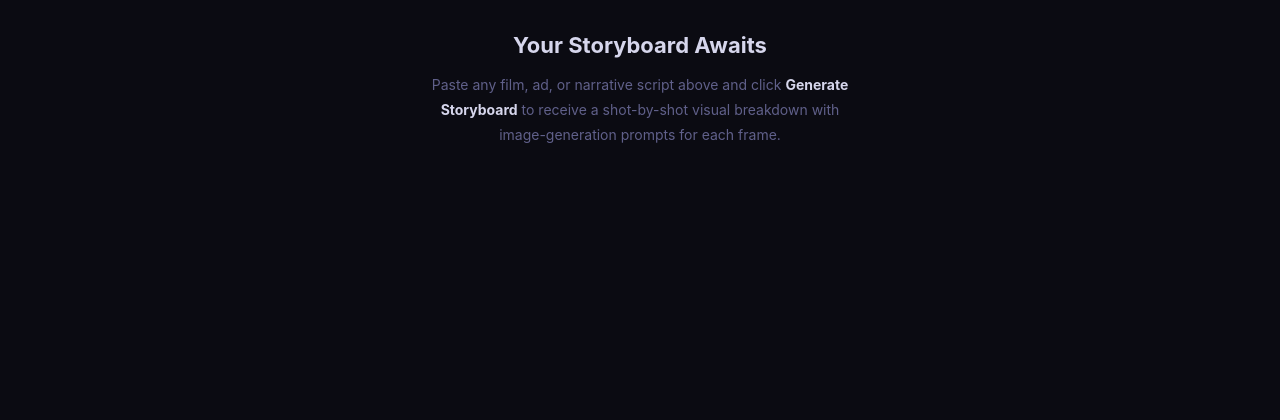
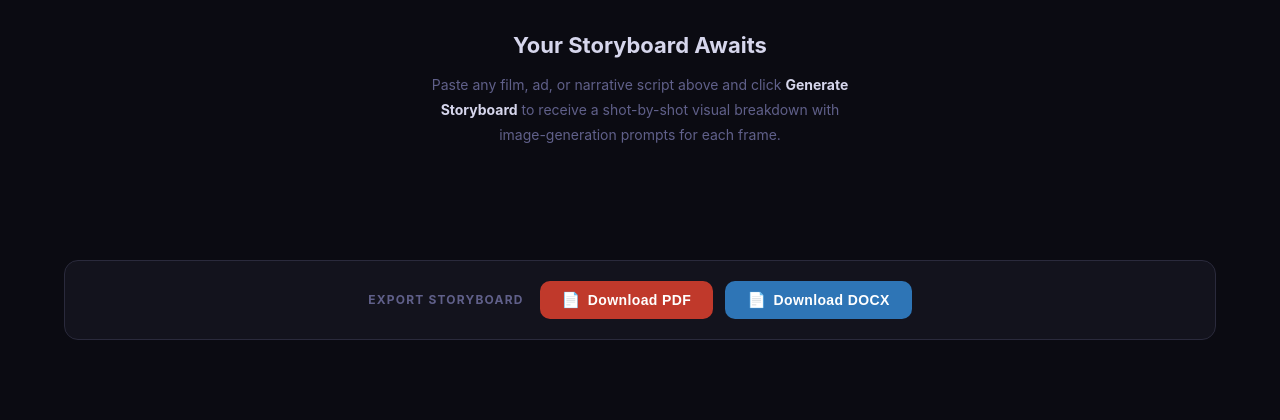
Before and after one commit to riyonistall/STORY-BOAD-GENERATOR-, a Flask app: page / in a window 1280 px wide. Shown: the part 743-1163 px from the top of the page. Before the commit the page ends 886 px from the top, so only its background shows below. Run offline with Flask 3, Linux system fonts and the light colour scheme.

Commit message:
Add PDF and DOCX export options below storyboard
- Download toolbar appears after storyboard is generated
- PDF: window.print() with clean print CSS (hides UI chrome, formats cards)
- DOCX: POST to /download/docx backend route using python-docx
  - Embeds generated sketch images fetched from Freepik CDN
  - Includes all shot details in a formatted table
- Track loaded image URLs per shot for DOCX embedding
- Stagger image requests to avoid rate limiting

https://claude.ai/code/session_014YVtGYy4S1kzDt78kvHdZ1

```diff
--- a/app.py
+++ b/app.py
@@ -1,10 +1,14 @@
-from flask import Flask, render_template, request, jsonify
+from flask import Flask, render_template, request, jsonify, send_file
 import anthropic
 import requests
 import time
+import io
 from pydantic import BaseModel, Field
 from typing import List
 import os
+from docx import Document
+from docx.shared import Inches, Pt
+from docx.enum.text import WD_ALIGN_PARAGRAPH
 
 app = Flask(__name__)
 
@@ -232,6 +236,71 @@ def generate_image():
         return jsonify({"error": f"Image generation failed: {str(e)}"}), 500
 
 
+@app.route("/download/docx", methods=["POST"])
+def download_docx():
+    data = request.get_json()
+    if not data:
+        return jsonify({"error": "Invalid request body"}), 400
+
+    shots = data.get("shots", [])
+    image_urls = data.get("image_urls", {})
+
+    doc = Document()
+
+    # Title
+    title = doc.add_heading("Storyboard", 0)
+    title.alignment = WD_ALIGN_PARAGRAPH.CENTER
+
+    for shot in shots:
+        shot_num = str(shot.get("shot_number", ""))
+
+        # Shot heading
+        doc.add_heading(f"Shot {shot_num}  —  {shot.get('shot_type', '')}", level=1)
+
+        # Sketch image
+        url = image_urls.get(int(shot_num) if shot_num.isdigit() else shot_num)
+        if url:
+            try:
+                img_resp = requests.get(url, timeout=20)
+                img_resp.raise_for_status()
+                img_stream = io.BytesIO(img_resp.content)
+                doc.add_picture(img_stream, width=Inches(6))
+                doc.paragraphs[-1].alignment = WD_ALIGN_PARAGRAPH.CENTER
+            except Exception:
+                pass
+
+        # Description
+        desc = doc.add_paragraph(shot.get("description", ""))
+        desc.paragraph_format.space_after = Pt(8)
+
+        # Details table
+        table = doc.add_table(rows=4, cols=2)
+        table.style = "Table Grid"
+        rows_data = [
+            ("Camera Type",  shot.get("camera_type", "")),
+            ("Camera Angle", shot.get("camera_angle", "")),
+            ("Action",       shot.get("character_action", "")),
+            ("Location",     shot.get("environment", "")),
+        ]
+        for i, (key, val) in enumerate(rows_data):
+            table.rows[i].cells[0].text = key
+            table.rows[i].cells[1].text = val
+            table.rows[i].cells[0].paragraphs[0].runs[0].bold = True
+
+        doc.add_paragraph()  # spacer between shots
+
+    buf = io.BytesIO()
+    doc.save(buf)
+    buf.seek(0)
+
+    return send_file(
+        buf,
+        mimetype="application/vnd.openxmlformats-officedocument.wordprocessingml.document",
+        as_attachment=True,
+        download_name="storyboard.docx",
+    )
+
+
 if __name__ == "__main__":
     port = int(os.environ.get("PORT", 5000))
     app.run(debug=False, host="0.0.0.0", port=port)
--- a/requirements.txt
+++ b/requirements.txt
@@ -2,3 +2,4 @@ flask>=2.3.0
 anthropic>=0.40.0
 pydantic>=2.0.0
 requests>=2.31.0
+python-docx>=1.1.0
--- a/static/app.js
+++ b/static/app.js
@@ -8,6 +8,13 @@ const emptyState     = document.getElementById("emptyState");
 const storyboardGrid = document.getElementById("storyboardGrid");
 const errorBanner    = document.getElementById("errorBanner");
 const errorText      = document.getElementById("errorText");
+const downloadToolbar = document.getElementById("downloadToolbar");
+const downloadPdfBtn  = document.getElementById("downloadPdfBtn");
+const downloadDocxBtn = document.getElementById("downloadDocxBtn");
+
+/* ── State ────────────────────────────────────────────────── */
+let lastStoryboard = null;   // full shots array
+const imageUrls    = {};     // { shot_number: url }
 
 const MAX_CHARS = 10000;
 
@@ -87,9 +94,14 @@ function renderStoryboard(data) {
     return;
   }
 
+  lastStoryboard = data.shots;
+  Object.keys(imageUrls).forEach((k) => delete imageUrls[k]);
+
   data.shots.forEach((shot, index) => {
     storyboardGrid.appendChild(createCard(shot, index));
   });
+
+  downloadToolbar.hidden = false;
 }
 
 function createCard(shot, index = 0) {
@@ -112,7 +124,7 @@ function createCard(shot, index = 0) {
   card.appendChild(frame);
 
   /* Kick off image generation asynchronously, staggered to avoid rate limits */
-  setTimeout(() => fetchShotImage(shot.sketch_prompt, frame, frameInner, cameraLabel), index * 3000);
+  setTimeout(() => fetchShotImage(shot.sketch_prompt, shot.shot_number, frame, frameInner, cameraLabel), index * 3000);
 
   /* Body */
   const body = el("div", "card-body");
@@ -150,7 +162,7 @@ function createCard(shot, index = 0) {
 }
 
 /* ── Image generation ─────────────────────────────────────── */
-async function fetchShotImage(prompt, frame, frameInner, cameraLabel, attempt = 0) {
+async function fetchShotImage(prompt, shotNumber, frame, frameInner, cameraLabel, attempt = 0) {
   try {
     const res = await fetch("/generate-image", {
       method: "POST",
@@ -165,6 +177,7 @@ async function fetchShotImage(prompt, frame, frameInner, cameraLabel, attempt =
     img.alt = "Storyboard sketch";
     img.className = "frame-sketch-img";
     img.onload = () => {
+      imageUrls[shotNumber] = data.image_url;
       frameInner.innerHTML = "";
       frameInner.appendChild(img);
       frame.classList.add("has-image");
@@ -172,13 +185,46 @@ async function fetchShotImage(prompt, frame, frameInner, cameraLabel, attempt =
   } catch {
     if (attempt < 2) {
       cameraLabel.textContent = "Retrying sketch…";
-      setTimeout(() => fetchShotImage(prompt, frame, frameInner, cameraLabel, attempt + 1), 5000);
+      setTimeout(() => fetchShotImage(prompt, shotNumber, frame, frameInner, cameraLabel, attempt + 1), 5000);
     } else {
       cameraLabel.textContent = "Sketch unavailable";
       frameInner.querySelector(".frame-camera-icon").textContent = "🎥";
     }
   }
 }
+
+/* ── Download handlers ────────────────────────────────────── */
+downloadPdfBtn.addEventListener("click", () => {
+  window.print();
+});
+
+downloadDocxBtn.addEventListener("click", async () => {
+  if (!lastStoryboard) return;
+  downloadDocxBtn.disabled = true;
+  downloadDocxBtn.textContent = "Generating…";
+
+  try {
+    const res = await fetch("/download/docx", {
+      method: "POST",
+      headers: { "Content-Type": "application/json" },
+      body: JSON.stringify({ shots: lastStoryboard, image_urls: imageUrls }),
+    });
+    if (!res.ok) throw new Error("Failed to generate DOCX");
+
+    const blob = await res.blob();
+    const url  = URL.createObjectURL(blob);
+    const a    = document.createElement("a");
+    a.href     = url;
+    a.download = "storyboard.docx";
+    a.click();
+    URL.revokeObjectURL(url);
+  } catch (err) {
+    showError("DOCX download failed: " + err.message);
+  } finally {
+    downloadDocxBtn.disabled = false;
+    downloadDocxBtn.innerHTML = '<span class="dl-icon">&#128196;</span> Download DOCX';
+  }
+});
 
 /* ── Helpers ──────────────────────────────────────────────── */
 function el(tag, className, text) {
--- a/static/styles.css
+++ b/static/styles.css
@@ -459,6 +459,47 @@ body {
 .copy-btn:hover { border-color: var(--gold-dim); color: var(--gold); }
 .copy-btn.copied { border-color: var(--success); color: var(--success); }
 
+/* ── Download toolbar ────────────────────────────────────── */
+.download-toolbar {
+  display: flex;
+  align-items: center;
+  justify-content: center;
+  flex-wrap: wrap;
+  gap: 12px;
+  margin-top: 32px;
+  padding: 20px 24px;
+  background: var(--surface);
+  border: 1px solid var(--border);
+  border-radius: var(--radius-lg);
+}
+.download-label {
+  color: var(--muted);
+  font-size: 12px;
+  font-weight: 700;
+  letter-spacing: 1.2px;
+  text-transform: uppercase;
+  margin-right: 4px;
+}
+.btn-download {
+  display: inline-flex;
+  align-items: center;
+  gap: 7px;
+  padding: 10px 22px;
+  border: none;
+  border-radius: var(--radius);
+  font-size: 14px;
+  font-weight: 600;
+  cursor: pointer;
+  letter-spacing: 0.4px;
+  transition: opacity 0.18s, transform 0.12s;
+}
+.btn-download:hover  { opacity: 0.88; transform: translateY(-1px); }
+.btn-download:active { transform: translateY(0); }
+.btn-download:disabled { opacity: 0.45; cursor: not-allowed; transform: none; }
+.btn-pdf  { background: #c0392b; color: #fff; }
+.btn-docx { background: #2e75b6; color: #fff; }
+.dl-icon  { font-size: 15px; }
+
 /* ── Responsive ──────────────────────────────────────────── */
 @media (max-width: 640px) {
   .container { padding: 24px 16px 60px; }
--- a/templates/index.html
+++ b/templates/index.html
@@ -78,6 +78,17 @@
     <!-- Storyboard Grid -->
     <div class="storyboard-grid" id="storyboardGrid"></div>
 
+    <!-- Download Toolbar -->
+    <div class="download-toolbar" id="downloadToolbar" hidden>
+      <span class="download-label">Export Storyboard</span>
+      <button class="btn-download btn-pdf" id="downloadPdfBtn">
+        <span class="dl-icon">&#128196;</span> Download PDF
+      </button>
+      <button class="btn-download btn-docx" id="downloadDocxBtn">
+        <span class="dl-icon">&#128196;</span> Download DOCX
+      </button>
+    </div>
+
   </main>
 
   <script src="/static/app.js"></script>
```
Also changed, not shown: other parts of static/styles.css (+44 -0 lines).
